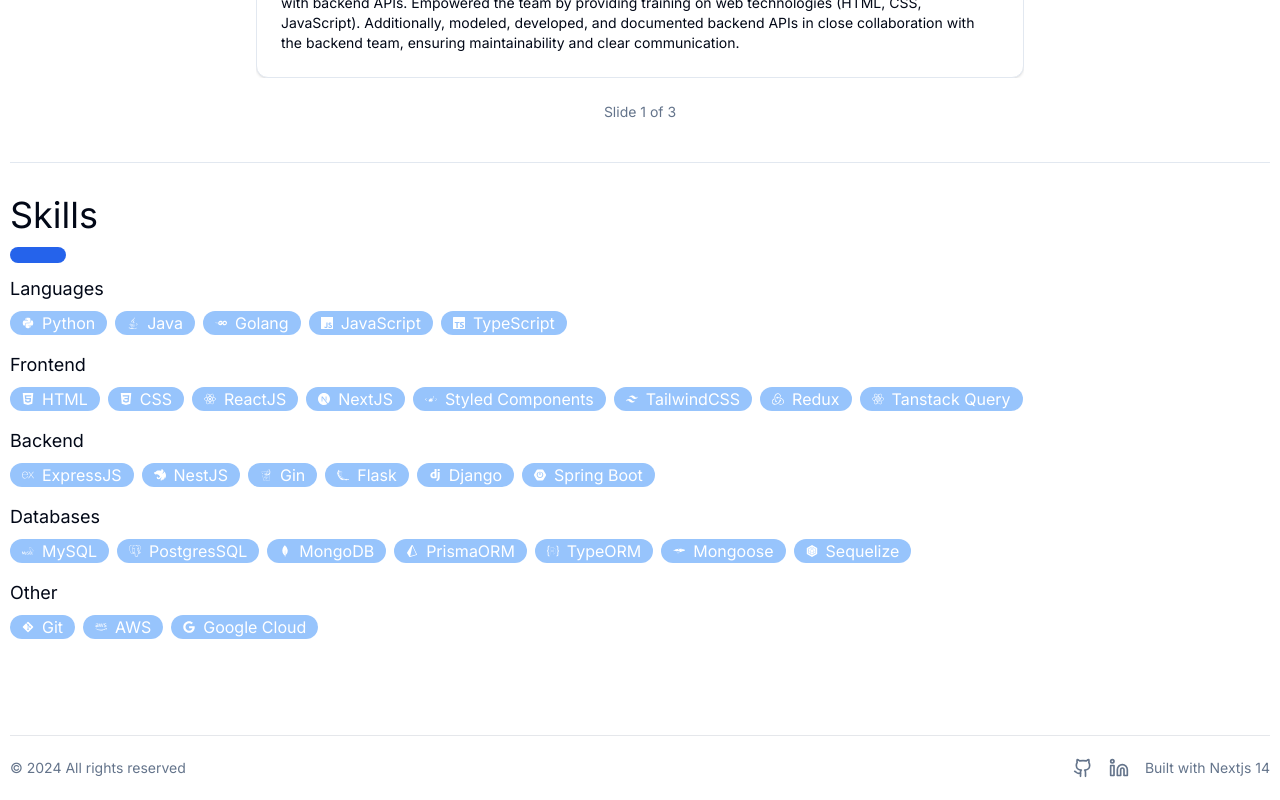
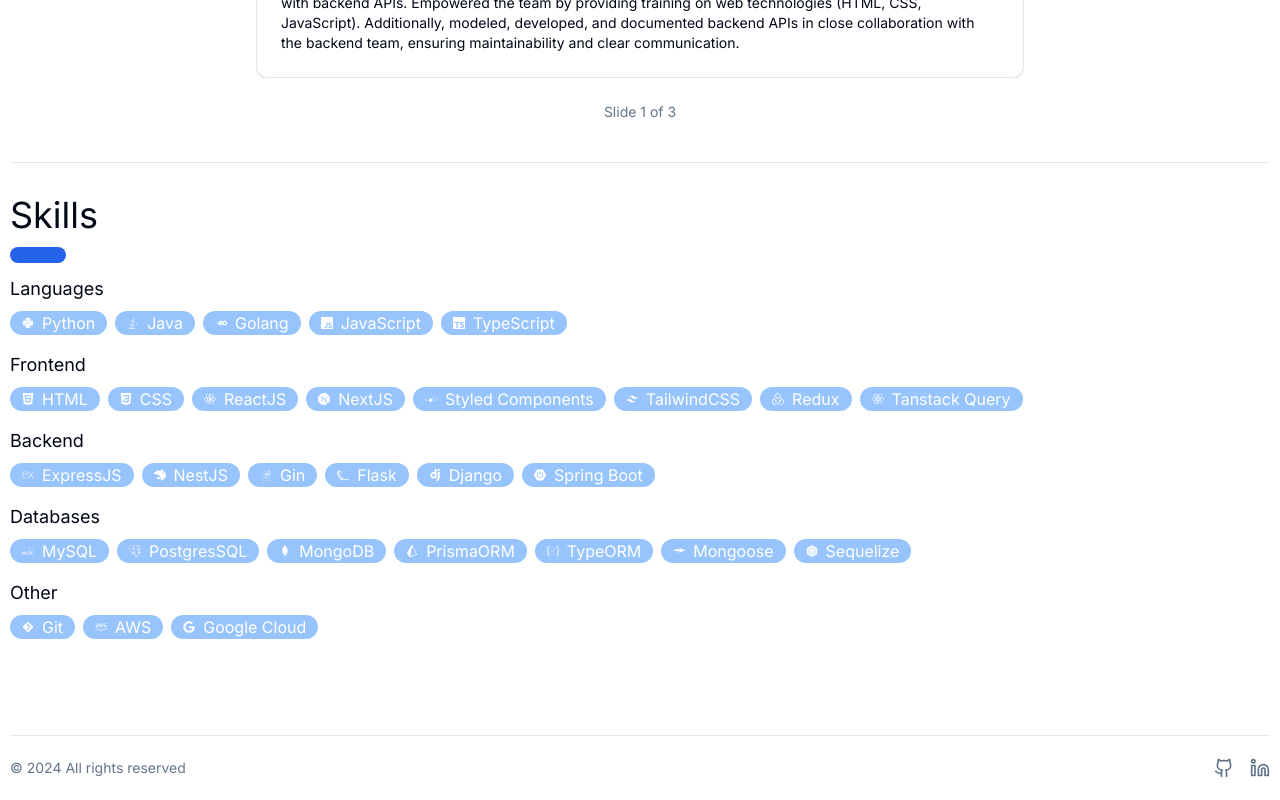
Before and after one commit to Aiyanu/portfolio_aiyanu, a Next.js app: page / in a window 1280 px wide. Shown: the part 650-1450 px from the top of the page. Built offline with nearby package versions, Linux system fonts and the light colour scheme.

Commit message:
removed something

```diff
--- a/src/components/Footer.tsx
+++ b/src/components/Footer.tsx
@@ -28,13 +28,6 @@
             >
               <Linkedin size={20} />
             </a>
-            <a
-              href="#"
-              target="_blank"
-              className="text-sm text-muted-foreground hover:text-gray-600"
-            >
-              Built with Nextjs 14
-            </a>
           </div>
         </div>
       </MaxWidthWrapper>
```
